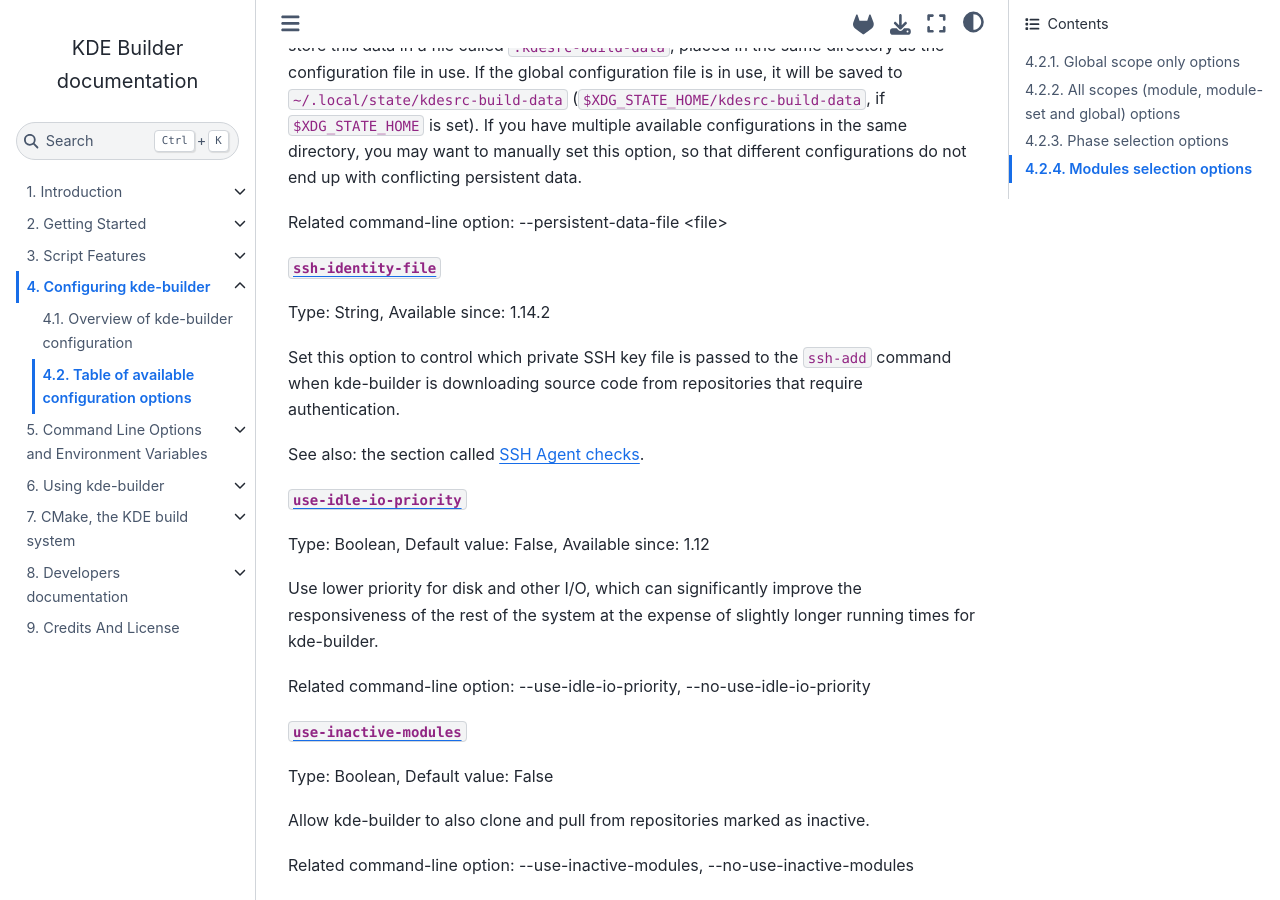
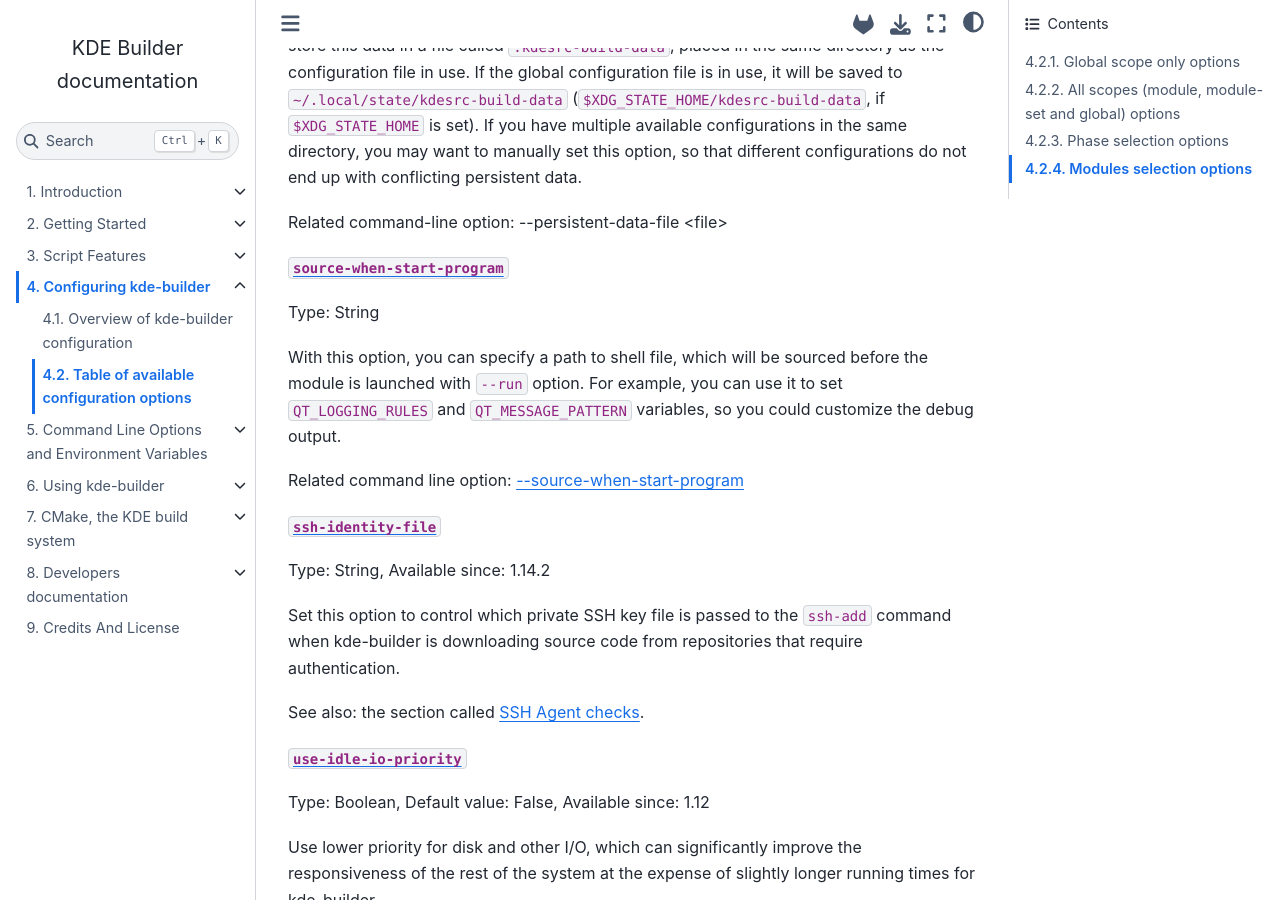
Before and after one commit to KDE/kde-builder, a Sphinx documentation site: the page built from doc/chapter_04/conf-options-table.md, in a window 1280 px wide and 900 px high, scrolled down 5199 px. Built offline with Sphinx 7.4.7 and the Sphinx Book theme 1.1.4, drawn with Linux system fonts in a browser that asks for light colours.

Commit message:
Add source-when-start-program option

```diff
--- a/doc/chapter_04/conf-options-table.md
+++ b/doc/chapter_04/conf-options-table.md
@@ -260,6 +260,16 @@
 persistent data.
 
 Related command-line option: --persistent-data-file \<file\>
+
+(conf-source-when-start-program)=
+[`source-when-start-program`](conf-source-when-start-program)
+
+Type: String
+
+With this option, you can specify a path to shell file, which will be sourced before the module is launched with `--run` option.
+For example, you can use it to set `QT_LOGGING_RULES` and `QT_MESSAGE_PATTERN` variables, so you could customize the debug output.
+
+Related command line option: [--source-when-start-program](cmdline-source-when-start-program)
 
 (conf-ssh-identity-file)=
 [`ssh-identity-file`](conf-ssh-identity-file)
```
Also changed, not shown: doc/chapter_05/supported-cmdline-params.md (+5 -0 lines), doc/chapter_08/adding-new-options.md (+6 -0 lines), 3 other files.
